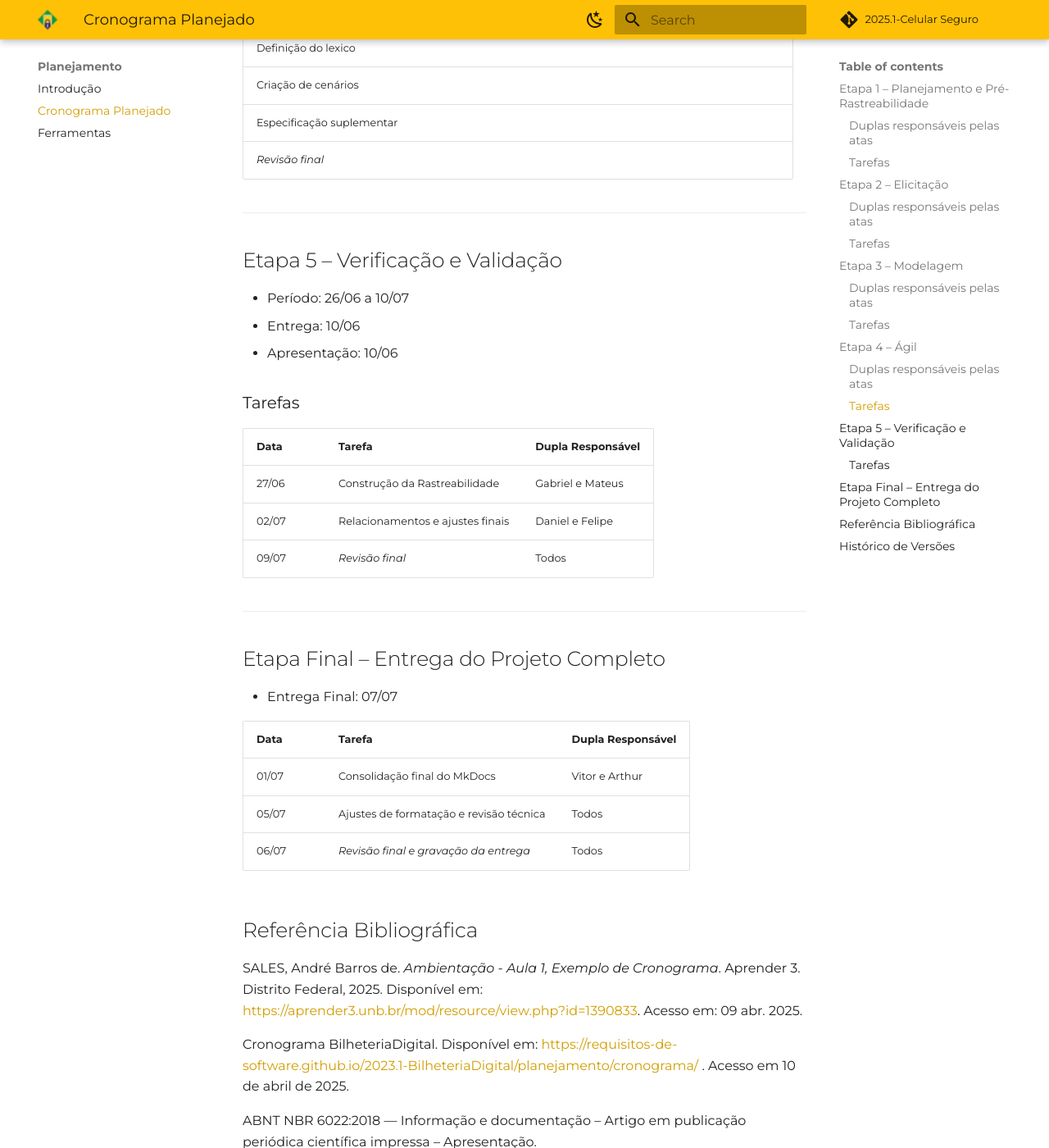
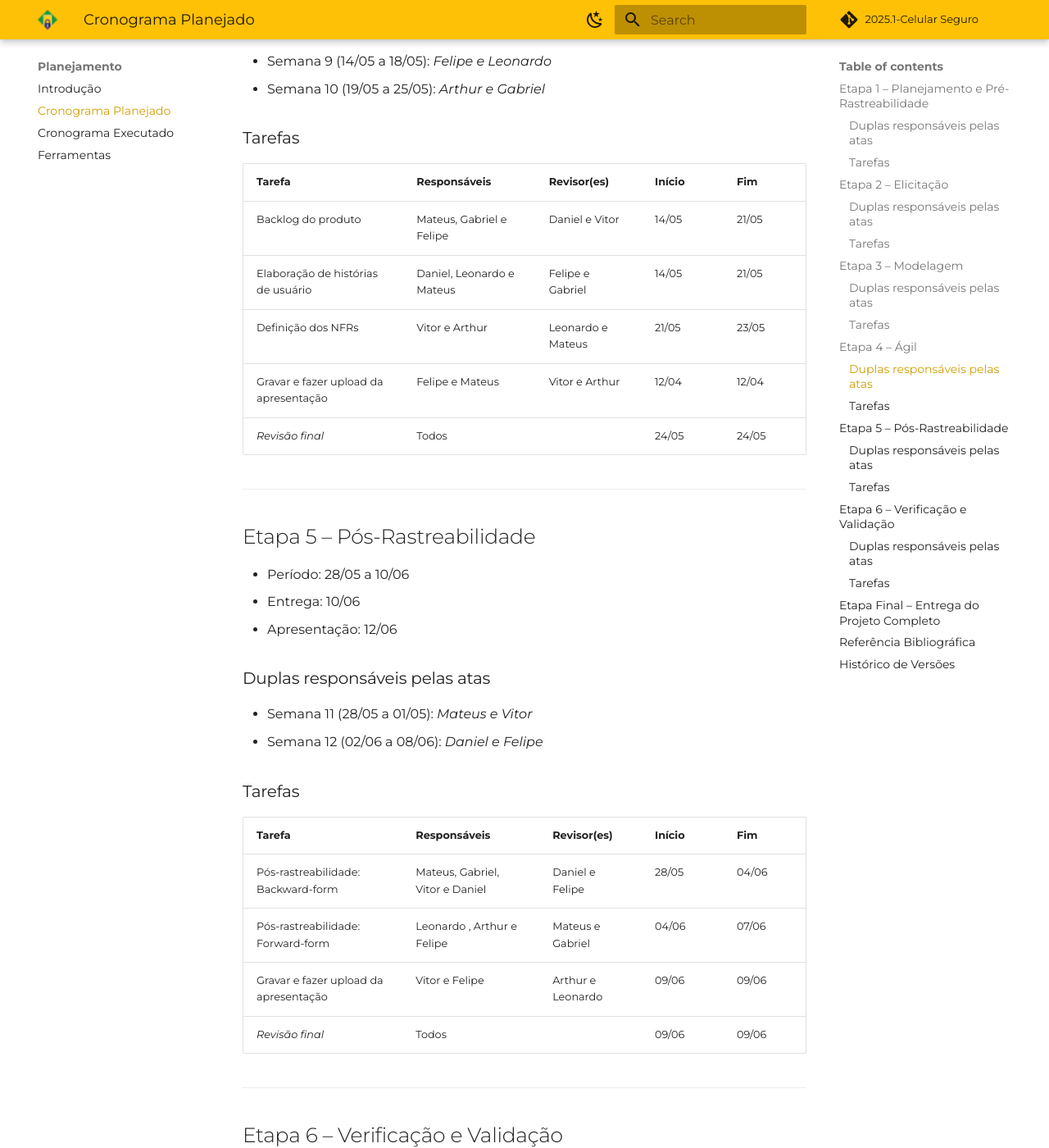
Before and after one commit to Requisitos-de-Software/2025.1-CelularSeguro, an MkDocs documentation site: the page built from Docs/documento-planejamento/cronograma-planejado.md, in a window 1280 px wide and 1400 px high, scrolled down 3385 px. Shown: the whole window at 82% size. Built offline with MkDocs 1.6.1 and Material for MkDocs 9.7.7, drawn with Linux system fonts in a browser that asks for light colours; comment, search, counter and statistics services are not loaded; some of the changed text lies outside the part shown.

Commit message:
doc: Finalização cronograma planejado e criação cronograma executado

```diff
--- a/Docs/documento-planejamento/cronograma-planejado.md
+++ b/Docs/documento-planejamento/cronograma-planejado.md
@@ -1,8 +1,8 @@
 # Cronograma Planejado
 
-O cronograma planejado é o artefato utilizado para distribuir e controlar o andamento das atividades ao longo do desenvolvimento do projeto. Neste projeto, optamos por organizar o planejamento por **Sprints**, utilizando práticas ágeis inspiradas no framework **Scrum**.
+O cronograma planejado é o artefato utilizado para distribuir e controlar o andamento das atividades ao longo do desenvolvimento do projeto. Neste projeto, optamos por organizar o planejamento por **Etapas**, utilizando práticas ágeis inspiradas no framework **Scrum**.
 
-Cada Sprint possui duração de quatro dias úteis e foi estruturada com base em entregas concretas, responsabilidades divididas por duplas e foco em seções específicas do projeto. Essa abordagem garante entregas contínuas, visibilidade do progresso e flexibilidade para ajustes.
+Cada Etapa possui a duração aproximada de duas semanas e foi estruturada com base em entregas concretas, responsabilidades divididas e foco em seções específicas do projeto. Essa abordagem garante entregas contínuas, visibilidade do progresso e flexibilidade para ajustes.
 
 ---
 
@@ -19,7 +19,7 @@
 
 ### Tarefas
 
-| Tarefa                                      | Dupla Responsável      |      Revisor(es)   |  Início |  Fim  |
+| Tarefa                                      |      Responsáveis      |      Revisor(es)   |  Início |  Fim  |
 |---------------------------------------------|------------------------|--------------------|---------| ----- |
 | Analisar e escolher aplicativo              | Leonardo e Mateus      | Arthur e Vitor     |  26/03  | 31/03 |
 | Elaboração do cronograma planejado          | Arthur e Vitor         | Leonardo e Mateus  |  02/04  | 10/04 |
@@ -44,14 +44,15 @@
 ### Tarefas
 
 
-| Tarefa                                      | Dupla Responsável      |      Revisor(es)   |  Início |  Fim  |
-|---------------------------------------------|------------------------|--------------------|---------| ----- |
-| Traçar perfil de usuário                    |                        |                    |  14/04  | 16/04 |
-| Analise de documentos                       |                        |                    |  14/04  | 16/04 |
-| Criar elenco de personas                    |                        |                    |  16/04  | 21/04 |
-| Elaborar questionario                       |                        |                    |  21/04  | 23/04 |
-| Elaborar quadro MoSCow                      |                        |                    |  23/04  | 26/04 |
-| *Revisão final*                             |                        |                    |  26/04  | 26/04 |
+| Tarefa                                      |      Responsáveis         |      Revisor(es)   |  Início |  Fim  |
+|---------------------------------------------|---------------------------|--------------------|---------| ----- |
+| Traçar perfil de usuário                    | Mateus, Grabriel e Daniel | Leonardo e Arhtur  |  14/04  | 16/04 |
+| Analise de documentos                       | Leonardo e Arhtur         | Vitor e Felipe     |  14/04  | 16/04 |
+| Criar elenco de personas                    | Mateus                    | Leonardo e Vitor   |  16/04  | 21/04 |
+| Elaborar questionario                       | Vitor                     | Mateus e Arhtur    |  21/04  | 23/04 |
+| Elaborar quadro MoSCow                      | Felipe                    | Daniel e Gabriel   |  23/04  | 26/04 |
+| Gravar e fazer upload da apresentação       | Leonardo e Arhtur         | Mateus e Gabriel   |  12/04  | 12/04 |
+| *Revisão final*                             | Todos                     |                    |  26/04  | 26/04 |
 
 ---
 
@@ -66,68 +67,89 @@
 
 ### Tarefas
 
-| Tarefa                                      | Dupla Responsável      |      Revisor(es)   |  Início |  Fim  |
-|---------------------------------------------|------------------------|--------------------|---------| ----- |
-| Diagrama de caso de uso                     |                        |                    |  28/04  | 05/05 |
-| Definição do lexico                         |                        |                    |  28/04  | 05/05 |
-| Criação de cenários                         |                        |                    |  05/05  | 07/05 |
-| Especificação suplementar                   |                        |                    |  05/05  | 11/05 |
-| *Revisão final*                             |                        |                    |  12/05  | 12/05 |
-
-
-
-
+| Tarefa                                      |      Responsáveis         |      Revisor(es)   |  Início |  Fim  |
+|---------------------------------------------|---------------------------|--------------------|---------| ----- |
+| Diagrama de caso de uso                     | Mateus e Gabriel          | Daniel e Vitor     |  28/04  | 05/05 |
+| Definição do lexico                         | Mateus e Felipe           | Arhtur e Daniel    |  28/04  | 05/05 |
+| Criação de cenários                         | Leonardo, Arhtur e Daniel | Mateus e Felipe    |  05/05  | 07/05 |
+| Especificação suplementar                   | Vitor e Felipe            | Gabriel e Leonardo |  05/05  | 11/05 |
+| Gravar e fazer upload da apresentação       | Daniel e Vitor            | Leonardo e Felipe  |  12/04  | 12/04 |
+| *Revisão final*                             | Todos                     |                    |  12/05  | 12/05 |
 
 ---
 
 ## Etapa 4 – Ágil
-- Período: 14/05 a 27/06
-- Entrega: 27/06
+- Período: 14/05 a 27/05
+- Entrega: 27/05
+- Apresentação: 29/05
+
+### Duplas responsáveis pelas atas
+- Semana 9 (14/05 a 18/05): *Felipe e Leonardo*
+- Semana 10 (19/05 a 25/05): *Arthur e Gabriel*
+
+### Tarefas
+
+| Tarefa                                      |      Responsáveis        |      Revisor(es)   |  Início |  Fim  |
+|---------------------------------------------|--------------------------|--------------------|---------| ----- |
+| Backlog do produto                          | Mateus, Gabriel e Felipe | Daniel e Vitor     |  14/05  | 21/05 |
+| Elaboração de histórias de usuário          | Daniel, Leonardo e Mateus| Felipe e Gabriel   |  14/05  | 21/05 |
+| Definição dos NFRs                          | Vitor e Arthur           | Leonardo e Mateus  |  21/05  | 23/05 |
+| Gravar e fazer upload da apresentação       | Felipe e Mateus          | Vitor e Arthur     |  12/04  | 12/04 |
+| *Revisão final*                             | Todos                    |                    |  24/05  | 24/05 |
+
+---
+
+
+## Etapa 5 – Pós-Rastreabilidade
+- Período: 28/05 a 10/06
+- Entrega: 10/06
+- Apresentação: 12/06
+
+### Duplas responsáveis pelas atas
+- Semana 11 (28/05 a 01/05): *Mateus e Vitor*
+- Semana 12 (02/06 a 08/06): *Daniel e Felipe*
+
+
+### Tarefas
+
+| Tarefa                                      |      Responsáveis               |      Revisor(es)   |  Início |  Fim  |
+|---------------------------------------------|---------------------------------|--------------------|---------| ----- |
+| Pós-rastreabilidade: Backward-form          | Mateus, Gabriel, Vitor e Daniel | Daniel e Felipe    |  28/05  | 04/06 |
+| Pós-rastreabilidade: Forward-form           | Leonardo , Arthur e Felipe      | Mateus e Gabriel   |  04/06  | 07/06 |
+| Gravar e fazer upload da apresentação       | Vitor e Felipe                  | Arthur e Leonardo  |  09/06  | 09/06 |
+| *Revisão final*                             | Todos                           |                    |  09/06  | 09/06 |
+
+---
+
+## Etapa 6 – Verificação e Validação
+- Período: 11/06 a 26/06
 - Apresentação: 26/06
 
 ### Duplas responsáveis pelas atas
-- Semana 9 (13/05 a 19/05):
-- Semanas seguintes: a definir
+- Semana 13 (11/06 a 15/06): *Leonardo e Arthur*
+- Semana 14 (16/06 a 22/06): *Gabriel e Mateus*
 
 ### Tarefas
 
-
-
-
-| Tarefa                                      | Dupla Responsável      |      Revisor(es)   |  Início |  Fim  |
-|---------------------------------------------|------------------------|--------------------|---------| ----- |
-| Diagrama de caso de uso                     |                        |                    |         |       |
-| Definição do lexico                         |                        |                    |         |       |
-| Criação de cenários                         |                        |                    |         |       |
-| Especificação suplementar                   |                        |                    |         |       |
-| *Revisão final*                             |                        |                    |         |       |
+| Tarefa                                         |      Responsáveis               |      Revisor(es)   |  Início |  Fim  |
+|------------------------------------------------|---------------------------------|--------------------|---------| ----- |
+| Verificação por inspeção de todos os artefatos | Leonardo, Arthur, Daniel        | Todos              |  11/06  | 16/06 |
+| Validação: Prototipação                        | Mateus, Gabriel, Vitor e Felipe | Todos              |  16/06  | 23/06 |
+| Gravar e fazer upload da apresentação          | Leonardo e Mateus               | Mateus e Daniel    |  25/06  | 25/06 |
+| *Revisão final*                                | Todos                           |                    |  25/06  | 25/06 |
 
 ---
 
-## Etapa 5 – Verificação e Validação
-- Período: 26/06 a 10/07
-- Entrega: 10/06
-- Apresentação: 10/06
 
-### Tarefas
-
-| Data     | Tarefa                                      | Dupla Responsável      |
-|----------|---------------------------------------------|------------------------|
-| 27/06    | Construção da Rastreabilidade               | Gabriel e Mateus       |
-| 02/07    | Relacionamentos e ajustes finais            | Daniel e Felipe        |
-| 09/07    | *Revisão final*                             | Todos                  |
-
----
 
 ## Etapa Final – Entrega do Projeto Completo
 - Entrega Final: 07/07
 
-| Data     | Tarefa                                      | Dupla Responsável     |
-|----------|---------------------------------------------|------------------------|
-| 01/07    | Consolidação final do MkDocs                | Vitor e Arthur         |
-| 05/07    | Ajustes de formatação e revisão técnica     | Todos                  |
-| 06/07    | *Revisão final e gravação da entrega*     | Todos                  |
-
+| Tarefa                                      |      Responsáveis      |      Revisor(es)   |  Início |  Fim  |
+|---------------------------------------------|------------------------|--------------------|---------| ----- |
+| Consolidação final do MkDocs                |   Todos                |   Todos            |  25/06  | 02/07 |
+| Ajustes de formatação e revisão técnica     |   Todos                |   Todos            |  02/07  | 04/07 |
+| *Revisão final*                             |   Todos                |   Todos            |  04/07  | 04/07 |
 
 ## Referência Bibliográfica
 
@@ -142,8 +164,9 @@
 ## Histórico de Versões
 
 
-| Versão | Data       | Descrição                         | Autor(es)                                                             | Revisor(es)                                                          |
+| Versão | Data       | Descrição                                     | Autor(es)                                                             | Revisor(es)                                                          |
 |--------|------------|-----------------------------------|-----------------------------------------------------------------------|----------------------------------------------------------------------|
-| 1.0    | 09/04/2025 | Criação do documento              | <a style="color:gold;" href="https://github.com/arthurlleite" target="_blank">Arthur</a>, <a style="color:gold;" href="https://github.com/Bessazs" target="_blank">Vitor</a> | <a style="color:gold;" href="https://github.com/leozinlima" target="_blank">Leonardo</a>           |
-| 1.1    | 10/04/2025 | Inclusão de todas as sprints      | <a style="color:gold;" href="https://github.com/arthurlleite" target="_blank">Arthur</a> | <a style="color:gold;" href="https://github.com/MateuSansete" target="_blank">Mateus</a>           |
-| 1.2    | 10/04/2025 | Ajustes ABNT e referências finais | <a style="color:gold;" href="https://github.com/arthurlleite" target="_blank">Arthur</a> | <a style="color:gold;" href="https://github.com/leozinlima" target="_blank">Leonardo</a>, <a style="color:gold;" href="https://github.com/MateuSansete" target="_blank">Mateus</a> |
+| 1.0    | 09/04/2025 | Criação do documento                         | <a style="color:gold;" href="https://github.com/arthurlleite" target="_blank">Arthur</a>, <a style="color:gold;" href="https://github.com/Bessazs" target="_blank">Vitor</a> | <a style="color:gold;" href="https://github.com/leozinlima" target="_blank">Leonardo</a>           |
+| 1.1    | 10/04/2025 | Inclusão de todas as sprints                 | <a style="color:gold;" href="https://github.com/arthurlleite" target="_blank">Arthur</a> | <a style="color:gold;" href="https://github.com/MateuSansete" target="_blank">Mateus</a>           |
+| 1.2    | 10/04/2025 | Ajustes ABNT e referências finais            | <a style="color:gold;" href="https://github.com/arthurlleite" target="_blank">Arthur</a> | <a style="color:gold;" href="https://github.com/leozinlima" target="_blank">Leonardo</a>, <a style="color:gold;" href="https://github.com/MateuSansete" target="_blank">Mateus</a> |
+| 1.3    | 10/04/2025 | Adição das 5 etapas e atualização de tabelas | <a style="color:gold;" href="https://github.com/Bessazs" target="_blank">Vitor</a> | <a style="color:gold;" href="https://github.com/leozinlima" target="_blank">Leonardo</a>, <a style="color:gold;" href="https://github.com/MateuSansete" target="_blank">Mateus</a> |
--- a/mkdocs.yml
+++ b/mkdocs.yml
@@ -24,6 +24,7 @@
   - Planejamento:
       - Introdução: "documento-planejamento/documento-planejamento.md"
       - Cronograma Planejado: "documento-planejamento/cronograma-planejado.md"
+      - Cronograma Executado: "documento-planejamento/cronograma-executado.md"
       - Ferramentas: "documento-planejamento/ferramentas-utilizadas.md"
 
   - Elicitação:
```
Also changed, not shown: Docs/documento-planejamento/cronograma-executado.md (added, +51 -0 lines).
